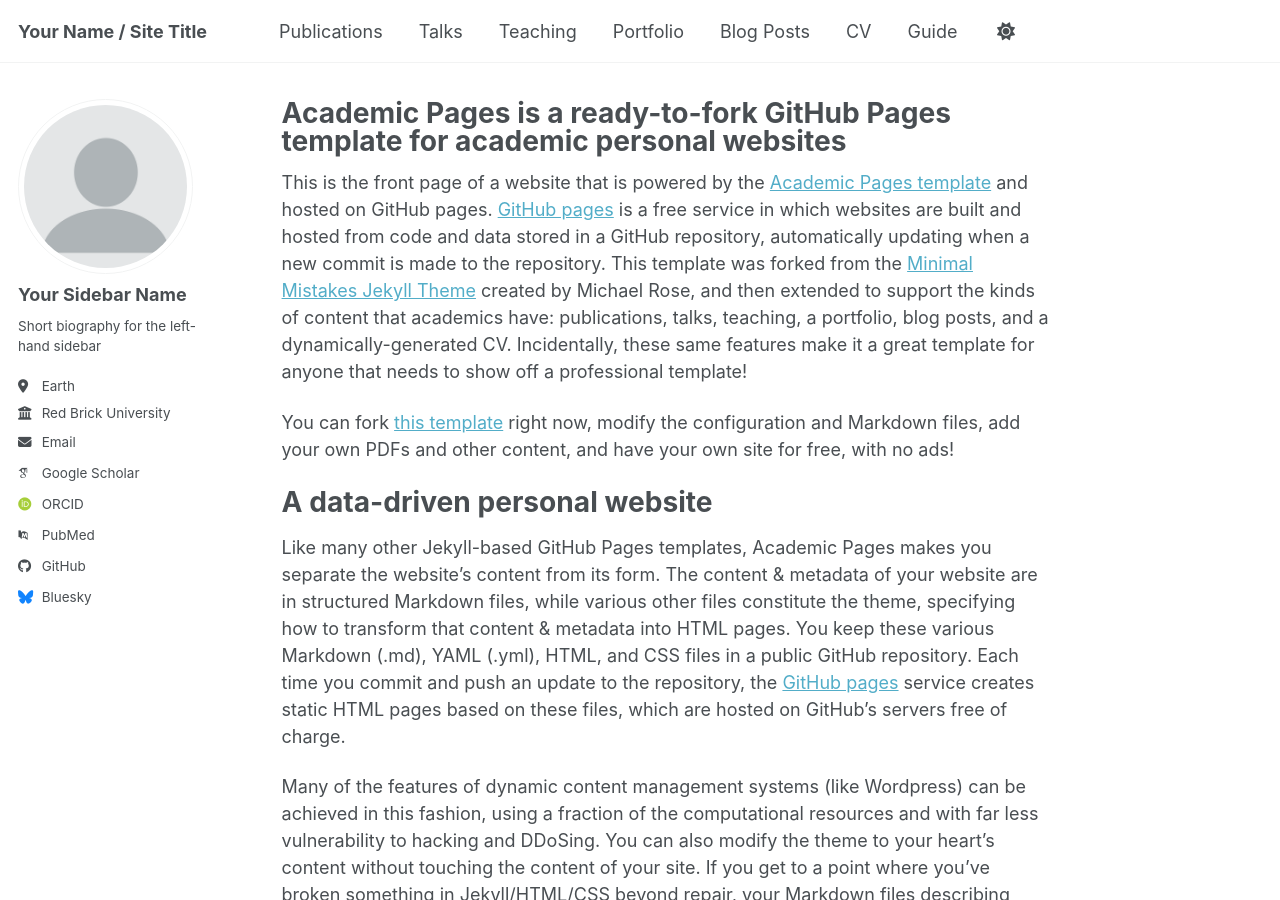
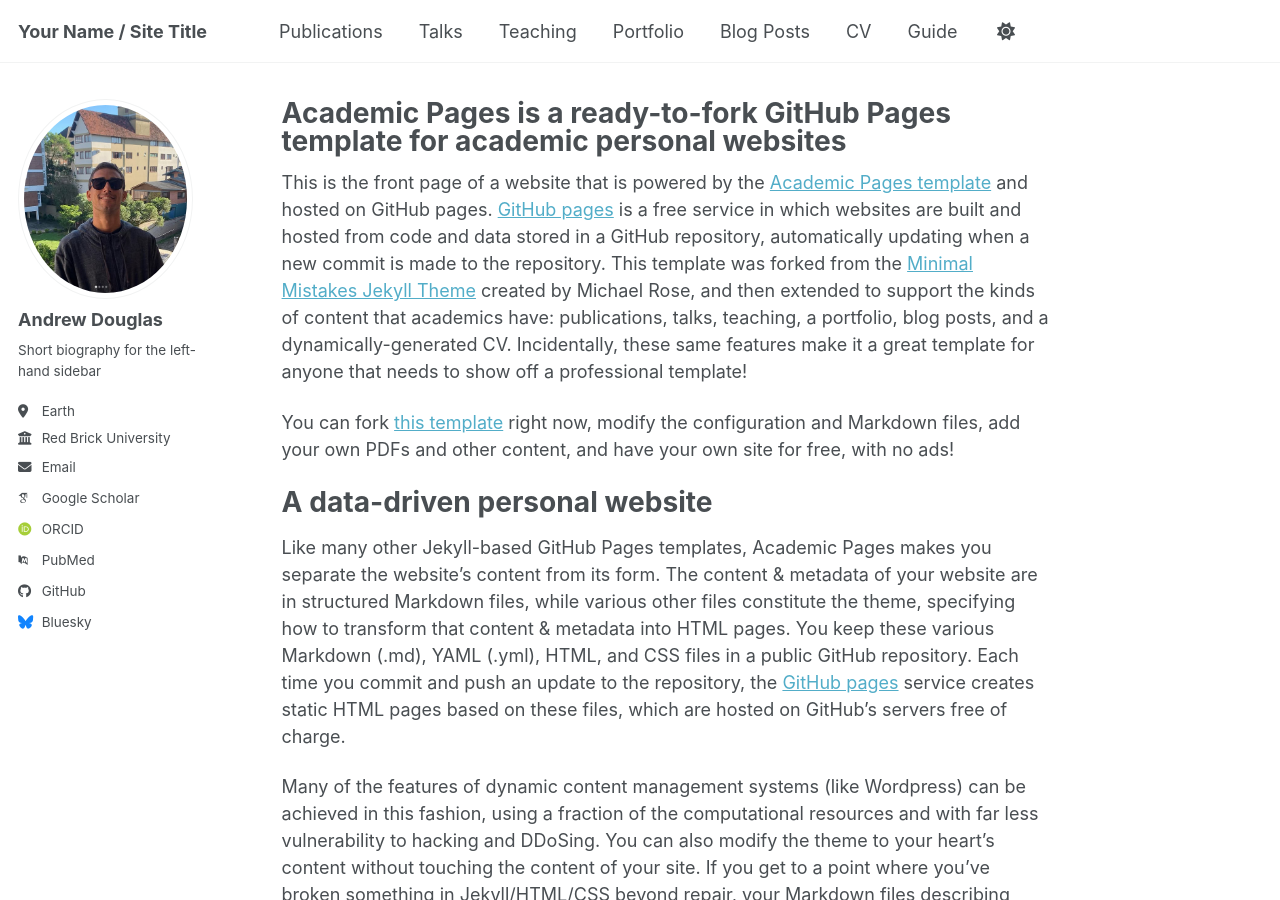
Before and after one commit to DrewSAMC/DrewDG.github.io, a Jekyll site: the page built from _pages/about.md, in a window 1280 px wide and 900 px high. Built offline with Jekyll 4.4.1, drawn with Linux system fonts in a browser that asks for light colours; some web fonts are replaced; a script bundle is joined from its source files by our own code; library files that are not in the unit come from our copies.

Commit message:
Update author avatar and name in config

```diff
--- a/_config.yml
+++ b/_config.yml
@@ -23,8 +23,8 @@
 #               Additional customization can be done by editing /_includes/author-profile.html
 author:
   # Biographic information
-  avatar           : "profile.png"
-  name             : "Your Sidebar Name"
+  avatar           : "me.png"
+  name             : "Andrew Douglas"
   pronouns         : # example: "she/her"
   bio              : "Short biography for the left-hand sidebar"
   location         : "Earth"
```
